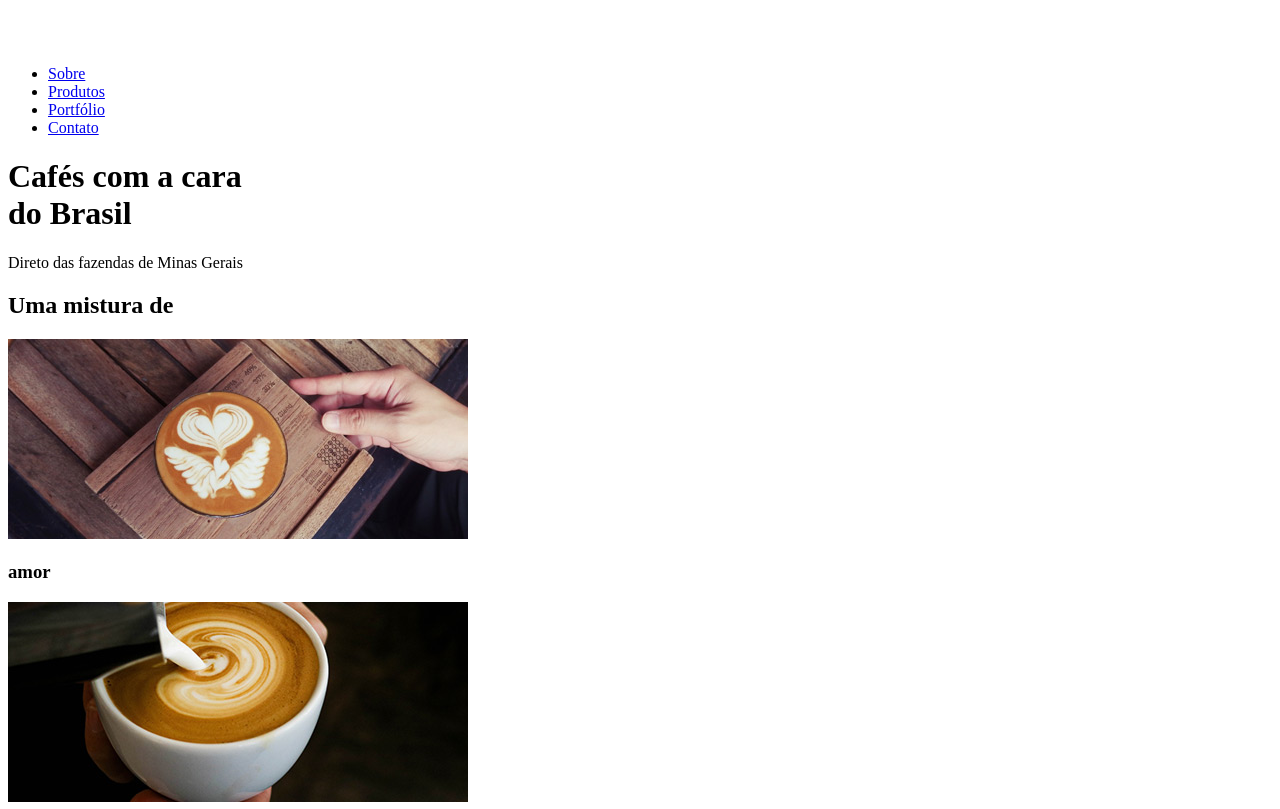
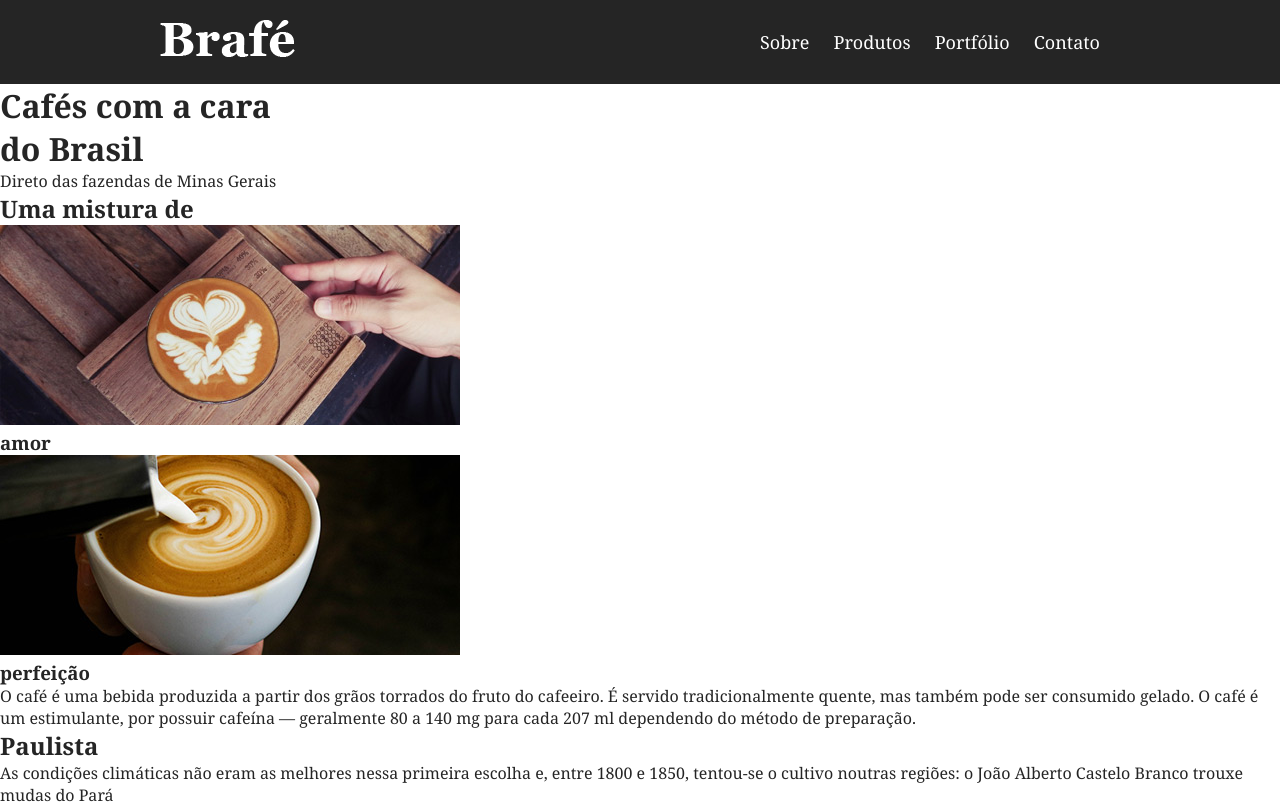
Before and after one commit to tiagocostafx/brafe-1, a plain HTML site: page index.html in a window 1280 px wide. Shown: the top 809 px of the page. Drawn offline with Linux system fonts and the light colour scheme.

Commit message:
menu style adicionado

```diff
--- a/css/style.css
+++ b/css/style.css
@@ -0,0 +1,51 @@
+/* Reset */
+
+body, h1, h2, h3, p, ul {
+  padding: 0px;
+  margin: 0px;
+}
+
+body {
+  font-family: Georgia, serif;
+  color: #252525;
+}
+
+/* Menu */
+
+.menu {
+  background: #252525;
+  padding: 20px 0;
+}
+
+.menu-container {
+  max-width: 960px;
+  margin: 0 auto;
+}
+
+.menu-container::after, .menu-container::before {
+  content: '';
+  display: table;
+  clear: both;
+}
+
+.menu-logo {
+  display: block;
+  float: left;
+}
+
+.menu-nav {
+  float: right;
+  margin-right: 10px;
+}
+
+.menu-nav li {
+  display: inline-block;
+}
+
+.menu-nav a {
+  display: block;
+  padding: 10px;
+  text-decoration: none;
+  color: #fff;
+  font-size: 1.125em;
+}
--- a/index.html
+++ b/index.html
@@ -8,11 +8,10 @@
   <link rel="stylesheet" href="css/style.css">
 </head>
 <body>
-  <header>
-    <div>
-      <a href="#"><img src="img/brafe.png" alt="Brafé"></a>
-    </div>
-    <nav>
+  <header class="menu">
+    <div class="menu-container">
+      <a class="menu-logo" href="#"><img src="img/brafe.png" alt="Brafé"></a>
+      <nav class="menu-nav">
         <ul>
           <li><a href="#">Sobre</a></li>
           <li><a href="#">Produtos</a></li>
@@ -20,6 +19,7 @@
           <li><a href="#">Contato</a></li>
         </ul>
       </nav>
+    </div>
   </header>
 
   <main>
```
Lines whose indentation alone changed are shown as unchanged.
